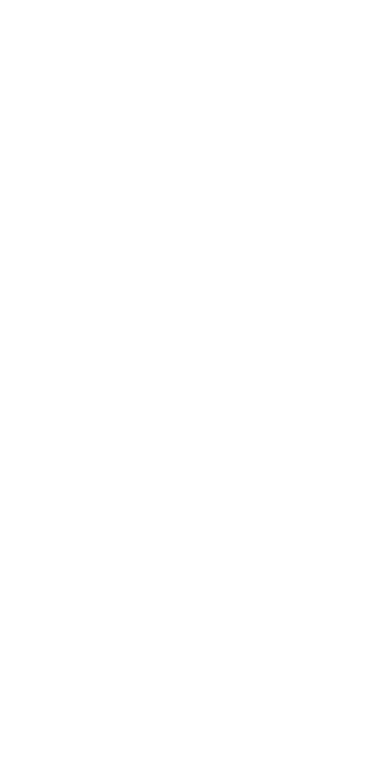
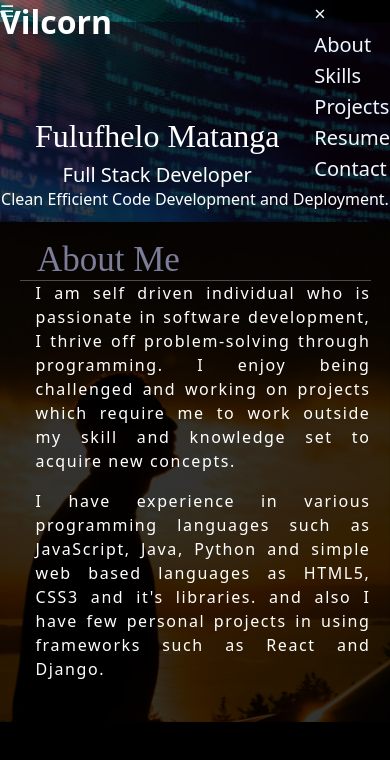
Before and after one commit to Matanga-F/Portfolio_website, a website: page index.html in a window 390 px wide. Drawn offline with nearby package versions, Linux system fonts and the light colour scheme.

Commit message:
mobile-first development

```diff
--- a/css/mobile_view.css
+++ b/css/mobile_view.css
@@ -1,10 +1,111 @@
 @media  screen and (max-width: 500px) {
+    *{
+        margin:0;
+        padding: 0;
+        box-sizing: border-box;
+    }
     body{
-        display: none;
+        background-color: black;
+        color: white;
+        font-family: system-ui, -apple-system, BlinkMacSystemFont, 'Segoe UI', Roboto, Oxygen, Ubuntu, Cantarell, 'Open Sans', 'Helvetica Neue', sans-serif;
+
     }
     main{
-        background-color: black;
-        display: block;
+        background-image: url(/asserts/img/landing_page.jpg);
+        background-position: center;
+        background-repeat: no-repeat;
+        background-attachment: scroll;
+        background-size: cover;
+    }
+    .heading{
+        position: relative;
+        background-color: rgba(0, 0, 0, 0.5);
+        font-weight: 100;
+
     }
 
+    #logo{
+        position: absolute;
+
+    }
+
+
+    #nav {
+        float: right;
+        color: antiquewhite;
+    }
+
+    #nav a {
+        display: block;
+        color: aliceblue;
+        text-decoration: none;
+        font-size: 20px;
+        padding-bottom: 0.2em;
+
+    }
+
+
+
+    #head {
+        height: 200px;
+        padding-top: 6em;
+        text-align: center;
+        background-color: rgba(13, 0, 15, 0.5)
+    }
+
+    #head h1 {
+        font-weight: 100;
+        font-family: 'Times New Roman', Times, serif;
+        padding-bottom: 0.2em;
+    }
+
+    #head h3 {
+        padding: 0px;
+        font-weight: 200;
+        font-size: 20px;
+    }
+    #head p {
+        width: 100%;
+        margin: auto;
+    }
+
+
+    #about {
+        height: 500px;
+        background-image: url(/asserts/img/about_me.jpg);
+        background-position: center;
+        background-size: cover;
+        background-repeat: no-repeat;
+        background-attachment: fixed;
+
 }
+
+    .about {
+        height: inherit;
+        background-color: rgba(0, 0, 0, 0.8);
+    }
+
+    .about h1 {
+        color: rgb(125, 125, 153);
+        font-size: 35px;
+        font-weight: 100;
+        font-family:'Times New Roman', Times, serif;
+        padding-top: 0.5em;
+        padding-left: 0.5em;
+    }
+    .about h1 {
+        width: 90%;
+        margin: auto;
+        border-bottom: 1px solid rgb(77, 76, 76);
+    }
+
+    .about p {
+        width: 90%;
+        margin: auto;
+        letter-spacing: 0.1em;
+        line-height: 1.5em;
+        padding-left: 1em;
+        margin-bottom: 1em;
+        text-align: justify;
+    }
+}
--- a/css/styling.css
+++ b/css/styling.css
@@ -1,4 +1,4 @@
-*{
+/* *{
     margin: 0;
     padding:0;
     box-sizing: border-box;
@@ -186,4 +186,4 @@ ABOUT ME SECTION
 
 #about{
     height: 500px;
-}
+} */
--- a/index.html
+++ b/index.html
@@ -4,7 +4,7 @@
     <meta charset="UTF-8">
     <meta http-equiv="X-UA-Compatible" content="IE=edge">
     <meta name="viewport" content="width=device-width, initial-scale=1.0">
-    <link href="./css/styling.css" rel="stylesheet" type="text/css" />
+    <!-- <link href="./css/styling.css" rel="stylesheet" type="text/css" /> -->
     <link rel="stylesheet" href="https://cdn.jsdelivr.net/npm/@fortawesome/fontawesome-free@5.15.4/css/fontawesome.min.css" />
     <link rel="stylesheet" href ="./css/mobile_view.css" type="text/css" />
     <link rel="stylesheet" href="https://cdnjs.cloudflare.com/ajax/libs/font-awesome/4.7.0/css/font-awesome.min.css">
@@ -17,57 +17,60 @@
                 <div id="logo">
                     <h1>Vilcorn</h1>
                 </div>
-                <div id="nav">
-                    <ul>
-                        <a href="">Home</a>
+                <section>
+                    <div id="nav" >
+                        <a href="javascript:void(0)" class="closebtn" id="close">&times;</a>
                         <a href="">About</a>
+                        <a href="">Skills</a>
                         <a href="">Projects</a>
-                        <a href="">Skills</a>
+                        <a href="">Resume</a>
                         <a href="">Contact</a>
-                    </ul>
-                </div>
+                    </div>
+                </section>
+
+
+
+                <span class="openbtn" id="open">&#9776;</span>
 
 
                 <div id="head">
-                    <h1><span class="auto_type"></span></h1>
+                    <h1><span class="auto_type">Fulufhelo Matanga</span></h1>
+                    <h3>Full Stack Developer</h3>
                     <p>Clean Efficient Code Development and Deployment.</p>
                 </div>
-
-                <div class="nav">
-                    <button>Resume</button>
-                    <button>Projects</button>
-                    <button>Service</button>
-                </div>
-                <!-- <div id="links">
-                    <ul>
-                        <a href=""><i class="fa fa-linkedin" aria-hidden="true"></i></a>
-                        <a href=""><i class="fa fa-github" aria-hidden="true"></i></a>
-                        <a href=""><i class="fa fa-facebook" aria-hidden="true"></i></a>
-
-                    </ul>
+                <!-- <div class="view_more">
+                    <h1><i class="fa fa-angle-down fa-2x" aria-hidden="true"></i></h1>
                 </div> -->
-                <div class="view_more">
-                    <h1><i class="fa fa-angle-down fa-2x" aria-hidden="true"></i></h1>
-                </div>
 
             </div>
         </div>
 
         <!-- ABOUT SECTION -->
         <div id="about">
+            <div class="about">
+                <h1>About Me</h1>
+                <p>I am self driven individual who is passionate in software development,
+                     I thrive off problem-solving through programming. I enjoy being challenged
+                      and working on projects which require me to
+                     work outside my skill and knowledge set to acquire new concepts.</p>
+                     <p>I have experience in various programming languages such as
+                         JavaScript, Java, Python and simple web based languages as
+                          HTML5, CSS3 and it's libraries. and also I have few personal
+                           projects in using frameworks such as React and Django.</p>
+            </div>
 
         </div>
     </main>
     <script src="https://cdn.jsdelivr.net/npm/typed.js@2.0.12"></script>
-    <script>
+    <!-- <script>
        var typed = new Typed(".auto_type", {
-        strings: ["Web Developer", "Fulufhelo Matanga"],
+        strings: ["Full Stack Developer", "Fulufhelo Matanga"],
         typeSpeed: 50,
         backSpeed: 50,
         loop: true
        })
 
-    </script>
+    </script> -->
     <script src="/js/index.js"></script>
 </body>
 </html>
--- a/js/index.js
+++ b/js/index.js
@@ -0,0 +1,22 @@
+window.addEventListener("DOMContentLoaded", () =>{
+    /* Set the width of the sidebar to 250px (show it) */
+    function openNav(){
+        document.querySelector('.panel').style.height="100%";
+        // document.querySelector('#open').style.display = 'none';
+        document.querySelector("#head").style.padding = "1em";
+        console.log("works")
+       }
+
+    /* Set the width of the sidebar to 0 (hide it) */
+    const closeNav = () => {
+        document.querySelector('.panel').style.height = "0";
+        // document.querySelector('#open').style.display = 'block';
+
+    }
+
+    let open = document.getElementById('open');
+    open.addEventListener("click", openNav);
+
+    let closeAll = document.getElementById('close');
+    closeAll.addEventListener("click", closeNav);
+});
```
Also changed, not shown: asserts/img/about_me.jpg (added).
